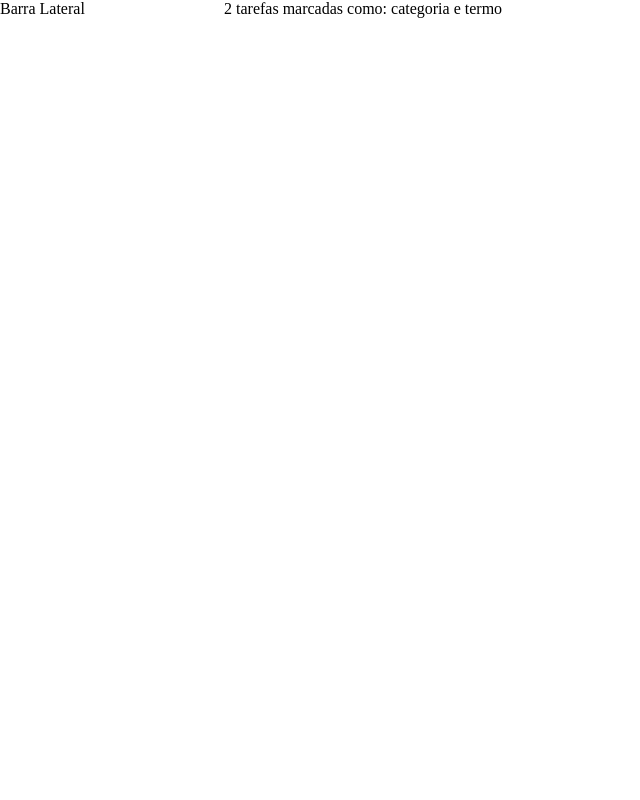
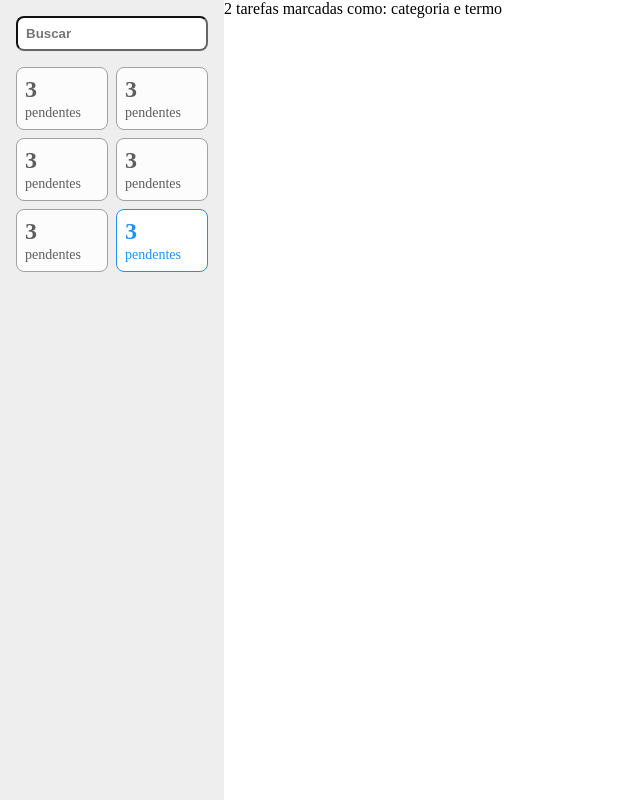
Before and after one commit to ClaudioFerreir/advancedToDoList, a React (Create React App) app: page / in a window 1280 px wide. Shown: the whole page, without its empty margins (0-640 px from the left). Built offline with nearby package versions, Linux system fonts and the light colour scheme.

Commit message:
feat: barra lateral layout

```diff
--- /dev/null
+++ b/src/Components/FiltroCard/index.tsx
@@ -0,0 +1,14 @@
+import * as S from './styles'
+
+export type Props = {
+  ativo?: boolean
+}
+
+const FiltroCard = (props: Props) => (
+  <S.Card ativo={props.ativo}>
+    <S.Contador>3</S.Contador>
+    <S.Label>pendentes</S.Label>
+  </S.Card>
+)
+
+export default FiltroCard
--- /dev/null
+++ b/src/Components/FiltroCard/styles.ts
@@ -0,0 +1,20 @@
+import styled from 'styled-components'
+import { Props } from '.'
+
+export const Card = styled.div<Props>`
+  padding: 8px;
+  border: 1px solid ${(props) => (props.ativo ? '#1E90FF' : '#a1a1a1')};
+  background-color: ${(props) => (props.ativo ? '#fff' : '#fcfcfc')};
+  color: ${(props) => (props.ativo ? '#1E90FF' : '#5e5e5e')};
+  border-radius: 8px;
+`
+
+export const Contador = styled.span`
+  font-weight: bold;
+  font-size: 24px;
+  display: block;
+`
+
+export const Label = styled.span`
+  font-size: 14px;
+`
--- a/src/containers/BarraLateral/index.tsx
+++ b/src/containers/BarraLateral/index.tsx
@@ -1,3 +1,21 @@
-const BarraLateral = () => <aside>Barra Lateral</aside>
+import FiltroCard from '../../Components/FiltroCard'
+
+import * as S from './styles'
+
+const BarraLateral = () => (
+  <S.Aside>
+    <div>
+      <S.Campo type="text" placeholder="Buscar" />
+      <S.Filtros>
+        <FiltroCard />
+        <FiltroCard />
+        <FiltroCard />
+        <FiltroCard />
+        <FiltroCard />
+        <FiltroCard ativo />
+      </S.Filtros>
+    </div>
+  </S.Aside>
+)
 
 export default BarraLateral
--- /dev/null
+++ b/src/containers/BarraLateral/styles.ts
@@ -0,0 +1,23 @@
+import styled from 'styled-components'
+
+export const Aside = styled.aside`
+  padding: 16px;
+  background-color: #eee;
+  height: 100vh;
+`
+
+export const Filtros = styled.div`
+  display: grid;
+  grid-template-columns: 1fr 1fr;
+  gap: 8px;
+  margin-top: 16px;
+`
+export const Campo = styled.input`
+  padding: 8px;
+  background-color: #fff;
+  border-radius: 8px;
+  font-weight: bold;
+  color: #666;
+  border-color: #666;
+  width: 100%;
+`
```
